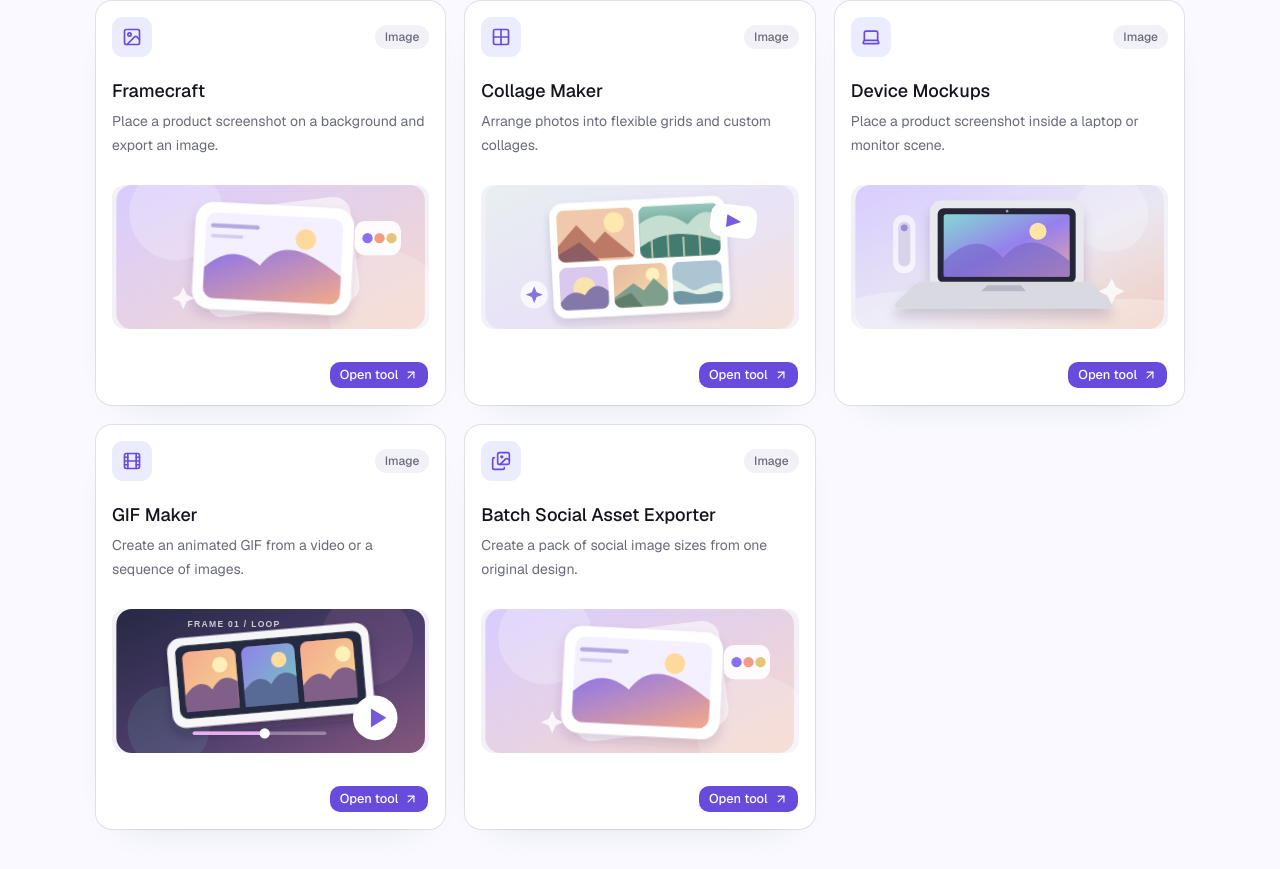
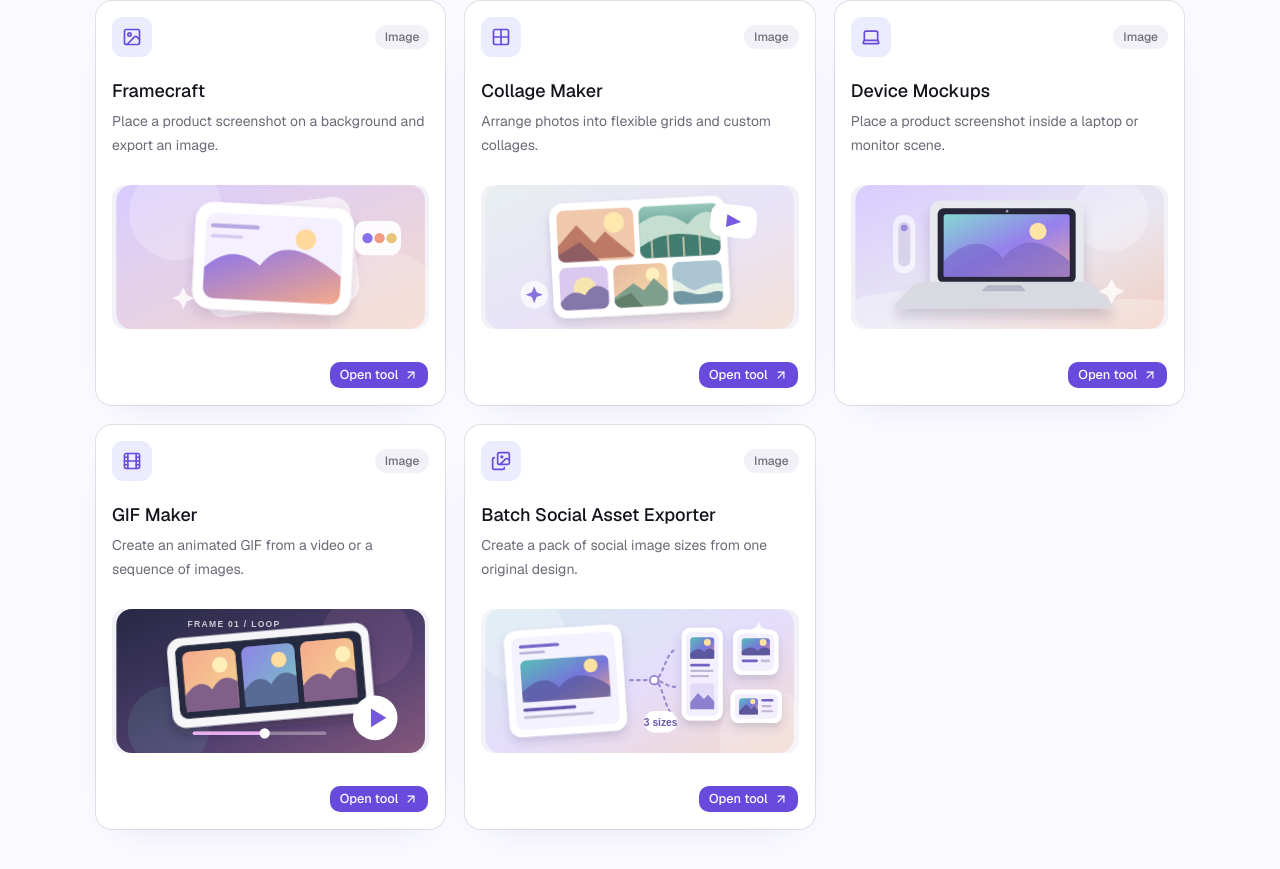
Before and after one commit to desphixs/tools, a Next.js app: page / in a window 1280 px wide. Shown: the part 231-1100 px from the top of the page. Built offline with nearby package versions, Linux system fonts and the light colour scheme.

Commit message:
Add a dedicated social exporter thumbnail

```diff
--- a/src/components/tool-thumbnails.tsx
+++ b/src/components/tool-thumbnails.tsx
@@ -210,6 +210,82 @@ function AppStoreScreenshotsThumbnail() {
   );
 }
 
+function SocialAssetExporterThumbnail() {
+  return (
+    <svg viewBox="0 0 360 168" className="h-36 w-full" aria-hidden="true" focusable="false">
+      <defs>
+        <linearGradient id="social-background" x1="0" y1="0" x2="1" y2="1">
+          <stop stopColor="#d7e9f0" />
+          <stop offset=".52" stopColor="#e5ddfb" />
+          <stop offset="1" stopColor="#f3d8ce" />
+        </linearGradient>
+        <linearGradient id="social-art" x1="0" y1="0" x2="1" y2="1">
+          <stop stopColor="#56bdb7" />
+          <stop offset=".55" stopColor="#7775dc" />
+          <stop offset="1" stopColor="#eaa28c" />
+        </linearGradient>
+        <filter id="social-shadow" x="-25%" y="-25%" width="150%" height="170%">
+          <feDropShadow dx="0" dy="6" stdDeviation="5" floodColor="#37345e" floodOpacity=".18" />
+        </filter>
+      </defs>
+      <rect width="360" height="168" rx="18" fill="url(#social-background)" />
+      <circle cx="42" cy="35" r="53" fill="#fff" opacity=".24" />
+      <circle cx="330" cy="151" r="57" fill="#fff" opacity=".2" />
+
+      <g filter="url(#social-shadow)" transform="rotate(-4 91 84)">
+        <rect x="25" y="22" width="137" height="124" rx="14" fill="#fff" />
+        <rect x="33" y="30" width="121" height="108" rx="9" fill="#f5f2ff" />
+        <rect x="42" y="39" width="47" height="4" rx="2" fill="#7664c8" />
+        <rect x="42" y="47" width="30" height="3" rx="1.5" fill="#b7afd8" />
+        <rect x="42" y="57" width="103" height="49" rx="7" fill="url(#social-art)" />
+        <circle cx="124" cy="68" r="8" fill="#ffe1a1" />
+        <path d="M42 94c20-17 31-16 44-3 15-17 34-16 59 2v13H42Z" fill="#59599e" opacity=".75" />
+        <rect x="42" y="113" width="62" height="4" rx="2" fill="#6557b0" />
+        <rect x="42" y="122" width="82" height="3" rx="1.5" fill="#c4bfd8" />
+      </g>
+
+      <path d="M169 83h27m0 0c12 0 14-36 28-36m-28 36c12 0 13 8 28 8m-28-8c12 0 13 43 28 43" fill="none" stroke="#7b70bd" strokeWidth="2.5" strokeLinecap="round" strokeDasharray="3 5" opacity=".72" />
+      <circle cx="197" cy="83" r="5" fill="#fff" stroke="#8b7bd4" strokeWidth="2" />
+
+      <g filter="url(#social-shadow)">
+        <rect x="229" y="22" width="48" height="108" rx="10" fill="#fff" />
+        <rect x="234" y="27" width="38" height="98" rx="7" fill="#f3efff" />
+        <rect x="239" y="33" width="28" height="25" rx="4" fill="url(#social-art)" />
+        <circle cx="259" cy="39" r="4" fill="#ffe1a1" />
+        <path d="M239 52c7-6 11-7 16-2 4-5 7-5 12-2v10h-28Z" fill="#5c599e" />
+        <rect x="239" y="64" width="23" height="3" rx="1.5" fill="#7163c3" />
+        <rect x="239" y="71" width="27" height="2.5" rx="1.25" fill="#beb8d5" />
+        <rect x="239" y="77" width="22" height="2.5" rx="1.25" fill="#beb8d5" />
+        <rect x="239" y="87" width="28" height="30" rx="4" fill="#e1dbf7" />
+        <path d="m239 109 9-11 7 7 5-5 7 8v9h-28Z" fill="#8c80cf" />
+
+        <rect x="289" y="24" width="53" height="53" rx="10" fill="#fff" />
+        <rect x="294" y="29" width="43" height="43" rx="7" fill="#f3efff" />
+        <rect x="299" y="34" width="33" height="20" rx="4" fill="url(#social-art)" />
+        <circle cx="324" cy="39" r="4" fill="#ffe1a1" />
+        <path d="M299 50c8-7 13-6 19-1 4-5 8-6 14-2v7h-33Z" fill="#5c599e" />
+        <rect x="299" y="59" width="19" height="3" rx="1.5" fill="#7163c3" />
+        <rect x="321" y="59" width="11" height="3" rx="1.5" fill="#c2bdd7" />
+
+        <rect x="286" y="94" width="60" height="39" rx="9" fill="#fff" />
+        <rect x="291" y="99" width="50" height="29" rx="6" fill="#f3efff" />
+        <rect x="296" y="104" width="22" height="19" rx="4" fill="url(#social-art)" />
+        <circle cx="312" cy="108" r="3" fill="#ffe1a1" />
+        <path d="m296 119 8-8 6 6 4-4 4 5v5h-22Z" fill="#5c599e" />
+        <rect x="322" y="105" width="14" height="3" rx="1.5" fill="#7163c3" />
+        <rect x="322" y="112" width="12" height="2.5" rx="1.25" fill="#beb8d5" />
+        <rect x="322" y="118" width="14" height="2.5" rx="1.25" fill="#beb8d5" />
+      </g>
+
+      <g transform="translate(185 119)">
+        <rect width="39" height="25" rx="12.5" fill="#fff" />
+        <text x="19.5" y="17" textAnchor="middle" fill="#6759af" fontFamily="sans-serif" fontSize="12" fontWeight="700">3 sizes</text>
+      </g>
+      <path d="m319 15 3 6 6 3-6 3-3 6-3-6-6-3 6-3Z" fill="#fff" opacity=".85" />
+    </svg>
+  );
+}
+
 function GifMakerThumbnail() {
   return (
     <svg viewBox="0 0 360 168" className="h-36 w-full" aria-hidden="true" focusable="false">
@@ -266,6 +342,7 @@ const thumbnails: Record<ToolId, () => ReactNode> = {
   "collage-maker": CollageThumbnail,
   "device-mockups": DeviceMockupsThumbnail,
   "app-store-screenshots": AppStoreScreenshotsThumbnail,
+  "social-asset-exporter": SocialAssetExporterThumbnail,
   "gif-maker": GifMakerThumbnail,
 };
 
```
